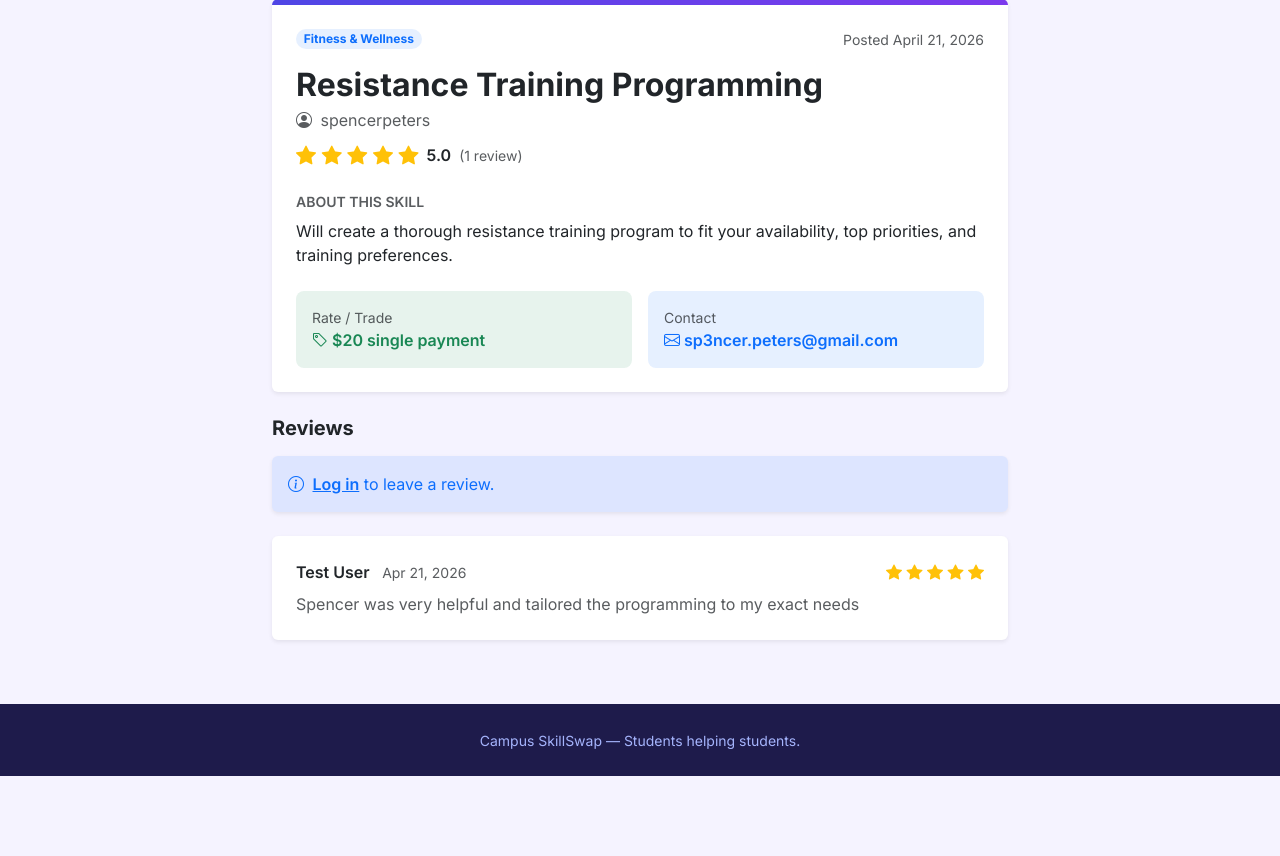
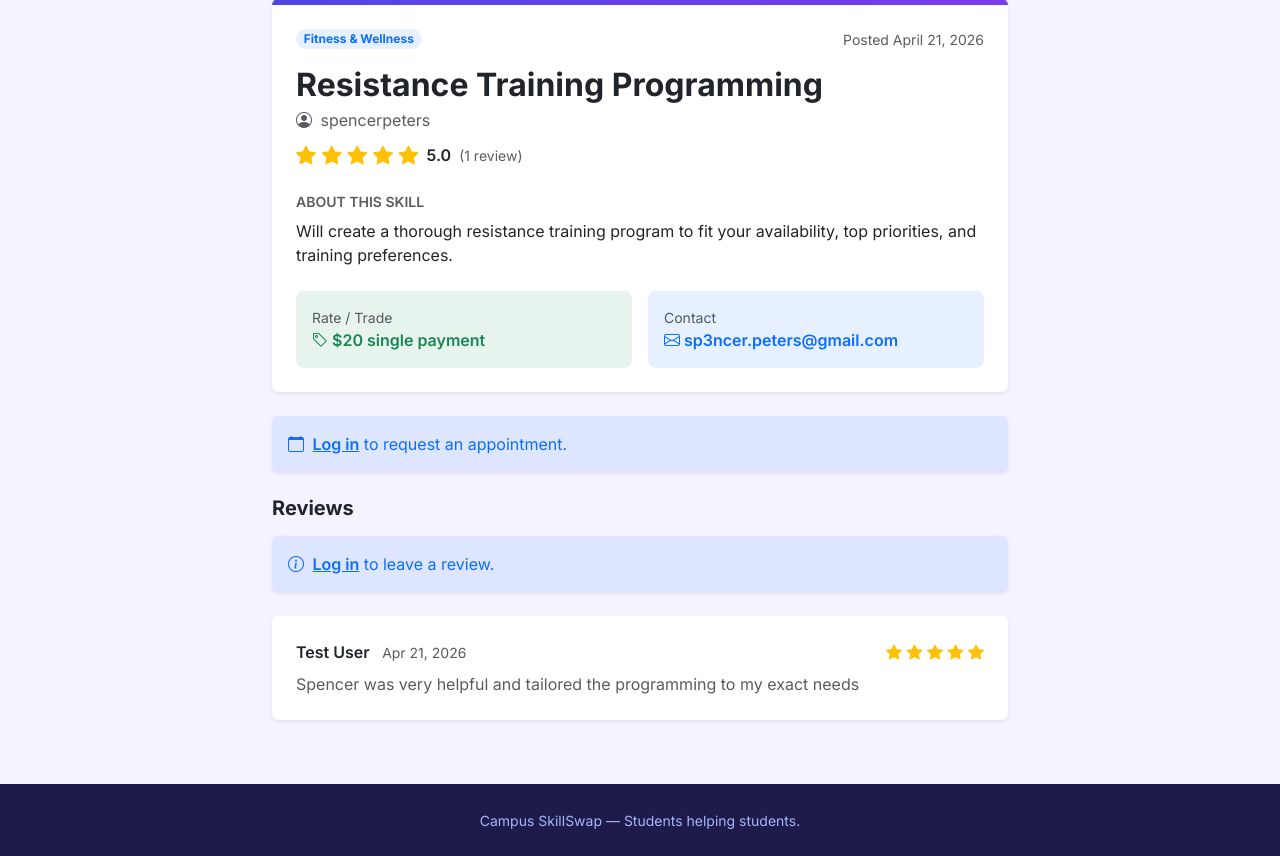
Before and after one commit to spencerpeters43/campus_skillswap, a Django app: page /skills/1/ in a window 1280 px wide. Shown: the part 125-981 px from the top of the page. Before the commit the page ends 901 px from the top, so only its background shows below. Run offline with Django 4.2, Linux system fonts and the light colour scheme; data comes from the database, SQL or seed files in the repository; both versions use the stored data as it was after the commit.

Commit message:
Final Commit

```diff
--- a/skills/forms.py
+++ b/skills/forms.py
@@ -1,7 +1,8 @@
+import datetime
 from django import forms
 from django.contrib.auth.forms import UserCreationForm
 from django.contrib.auth.models import User
-from .models import SkillPost, Review
+from .models import SkillPost, Review, Appointment
 
 
 class RegisterForm(UserCreationForm):
@@ -41,6 +42,26 @@ class SkillPostForm(forms.ModelForm):
         }
 
 
+class AppointmentForm(forms.ModelForm):
+    class Meta:
+        model = Appointment
+        fields = ['date', 'time', 'message']
+        widgets = {
+            'date': forms.DateInput(attrs={'type': 'date'}),
+            'time': forms.TimeInput(attrs={'type': 'time'}),
+            'message': forms.Textarea(attrs={'rows': 2, 'placeholder': 'Any details for the skill provider? (optional)'}),
+        }
+        labels = {
+            'message': 'Note (optional)',
+        }
+
+    def clean_date(self):
+        date = self.cleaned_data['date']
+        if date < datetime.date.today():
+            raise forms.ValidationError("Please choose a date in the future.")
+        return date
+
+
 class ReviewForm(forms.ModelForm):
     class Meta:
         model = Review
--- a/skills/models.py
+++ b/skills/models.py
@@ -34,6 +34,21 @@ class SkillPost(models.Model):
         return dict(self.CATEGORY_CHOICES).get(self.category, self.category)
 
 
+class Appointment(models.Model):
+    skill_post = models.ForeignKey(SkillPost, on_delete=models.CASCADE, related_name='appointments')
+    requester = models.ForeignKey(User, on_delete=models.CASCADE, related_name='appointments')
+    date = models.DateField()
+    time = models.TimeField()
+    message = models.TextField(blank=True, help_text="Optional note for the skill provider")
+    created_at = models.DateTimeField(auto_now_add=True)
+
+    class Meta:
+        ordering = ['date', 'time']
+
+    def __str__(self):
+        return f"{self.requester.username} → {self.skill_post.title} on {self.date} at {self.time}"
+
+
 class Review(models.Model):
     RATING_CHOICES = [(i, i) for i in range(1, 6)]
 
--- a/skills/urls.py
+++ b/skills/urls.py
@@ -8,6 +8,8 @@ urlpatterns = [
     path('skills/<int:pk>/edit/', views.edit_post, name='edit_post'),
     path('skills/<int:pk>/delete/', views.delete_post, name='delete_post'),
     path('skills/<int:pk>/review/', views.add_review, name='add_review'),
+    path('skills/<int:pk>/book/', views.book_appointment, name='book_appointment'),
+    path('appointments/', views.appointments, name='appointments'),
     path('register/', views.register, name='register'),
     path('dashboard/', views.dashboard, name='dashboard'),
 ]
--- a/skills/views.py
+++ b/skills/views.py
@@ -3,8 +3,8 @@ from django.contrib.auth import login, logout
 from django.contrib.auth.decorators import login_required
 from django.contrib import messages
 from django.db.models import Q, Avg
-from .models import SkillPost, Review
-from .forms import RegisterForm, SkillPostForm, ReviewForm
+from .models import SkillPost, Review, Appointment
+from .forms import RegisterForm, SkillPostForm, ReviewForm, AppointmentForm
 
 
 def home(request):
@@ -38,9 +38,11 @@ def skill_detail(request, pk):
 
     user_review = None
     can_review = False
+    can_book = False
     if request.user.is_authenticated:
         user_review = reviews.filter(reviewer=request.user).first()
         can_review = (request.user != post.author) and (user_review is None)
+        can_book = request.user != post.author
 
     return render(request, 'skills/detail.html', {
         'post': post,
@@ -48,7 +50,9 @@ def skill_detail(request, pk):
         'avg_rating': avg_rating,
         'user_review': user_review,
         'can_review': can_review,
+        'can_book': can_book,
         'review_form': ReviewForm(),
+        'appointment_form': AppointmentForm(),
         'star_range': range(1, 6),
     })
 
@@ -75,6 +79,40 @@ def add_review(request, pk):
             messages.success(request, 'Your review has been posted!')
 
     return redirect('skill_detail', pk=pk)
+
+
+@login_required
+def book_appointment(request, pk):
+    post = get_object_or_404(SkillPost, pk=pk)
+
+    if request.user == post.author:
+        messages.error(request, "You can't book your own skill.")
+        return redirect('skill_detail', pk=pk)
+
+    if request.method == 'POST':
+        form = AppointmentForm(request.POST)
+        if form.is_valid():
+            appointment = form.save(commit=False)
+            appointment.skill_post = post
+            appointment.requester = request.user
+            appointment.save()
+            messages.success(request, f'Appointment requested for {appointment.date} at {appointment.time.strftime("%I:%M %p")}!')
+        else:
+            for field in form:
+                for error in field.errors:
+                    messages.error(request, error)
+
+    return redirect('skill_detail', pk=pk)
+
+
+@login_required
+def appointments(request):
+    my_bookings = Appointment.objects.filter(requester=request.user).select_related('skill_post', 'skill_post__author')
+    incoming = Appointment.objects.filter(skill_post__author=request.user).select_related('skill_post', 'requester')
+    return render(request, 'appointments.html', {
+        'my_bookings': my_bookings,
+        'incoming': incoming,
+    })
 
 
 def register(request):
--- a/templates/base.html
+++ b/templates/base.html
@@ -53,6 +53,11 @@
             <i class="bi bi-plus-circle me-1"></i>Post a Skill
           </a>
         </li>
+        <li class="nav-item">
+          <a class="nav-link" href="{% url 'appointments' %}">
+            <i class="bi bi-calendar me-1"></i>Appointments
+          </a>
+        </li>
         {% endif %}
       </ul>
       <ul class="navbar-nav">
--- a/templates/skills/detail.html
+++ b/templates/skills/detail.html
@@ -69,6 +69,41 @@
         {% endif %}
       </div>
     </div>
+
+    <!-- Book an Appointment -->
+    {% if can_book %}
+    <div class="card border-0 shadow-sm mt-4">
+      <div class="card-body p-4">
+        <h5 class="fw-bold mb-1"><i class="bi bi-calendar-plus me-2 text-primary"></i>Request an Appointment</h5>
+        <p class="text-muted small mb-3">Pick a date and time and send a request to {{ post.author.first_name|default:post.author.username }}.</p>
+        <form method="post" action="{% url 'book_appointment' post.pk %}">
+          {% csrf_token %}
+          <div class="row g-3">
+            <div class="col-sm-6">
+              <label for="id_date" class="form-label fw-semibold">Date</label>
+              <input type="date" name="date" id="id_date" class="form-control" required>
+            </div>
+            <div class="col-sm-6">
+              <label for="id_time" class="form-label fw-semibold">Time</label>
+              <input type="time" name="time" id="id_time" class="form-control" required>
+            </div>
+            <div class="col-12">
+              <label for="id_message" class="form-label fw-semibold">Note <span class="text-muted fw-normal">(optional)</span></label>
+              <textarea name="message" id="id_message" class="form-control" rows="2" placeholder="Any details for the skill provider?"></textarea>
+            </div>
+          </div>
+          <button type="submit" class="btn btn-brand fw-semibold px-4 mt-3">
+            <i class="bi bi-send me-1"></i>Send Request
+          </button>
+        </form>
+      </div>
+    </div>
+    {% elif not user.is_authenticated %}
+    <div class="alert border-0 shadow-sm bg-primary bg-opacity-10 text-primary mt-4">
+      <i class="bi bi-calendar me-1"></i>
+      <a href="{% url 'login' %}" class="text-primary fw-semibold">Log in</a> to request an appointment.
+    </div>
+    {% endif %}
 
     <!-- Reviews Section -->
     <div class="mt-4">
```
Also changed, not shown: skills/admin.py (+9 -1 lines), templates/appointments.html (added, +90 -0 lines), db.sqlite3, skills/migrations/0003_appointment.py (added).
